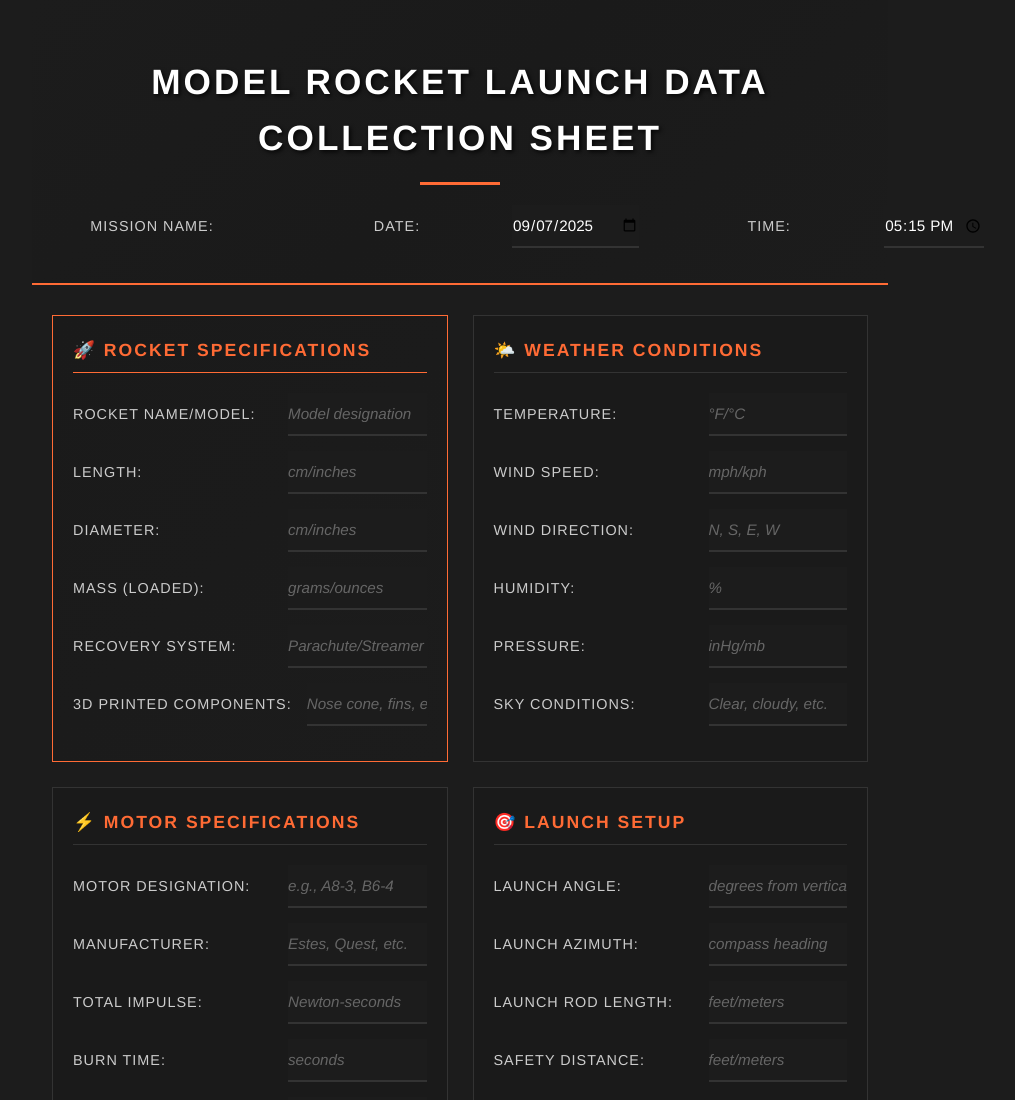
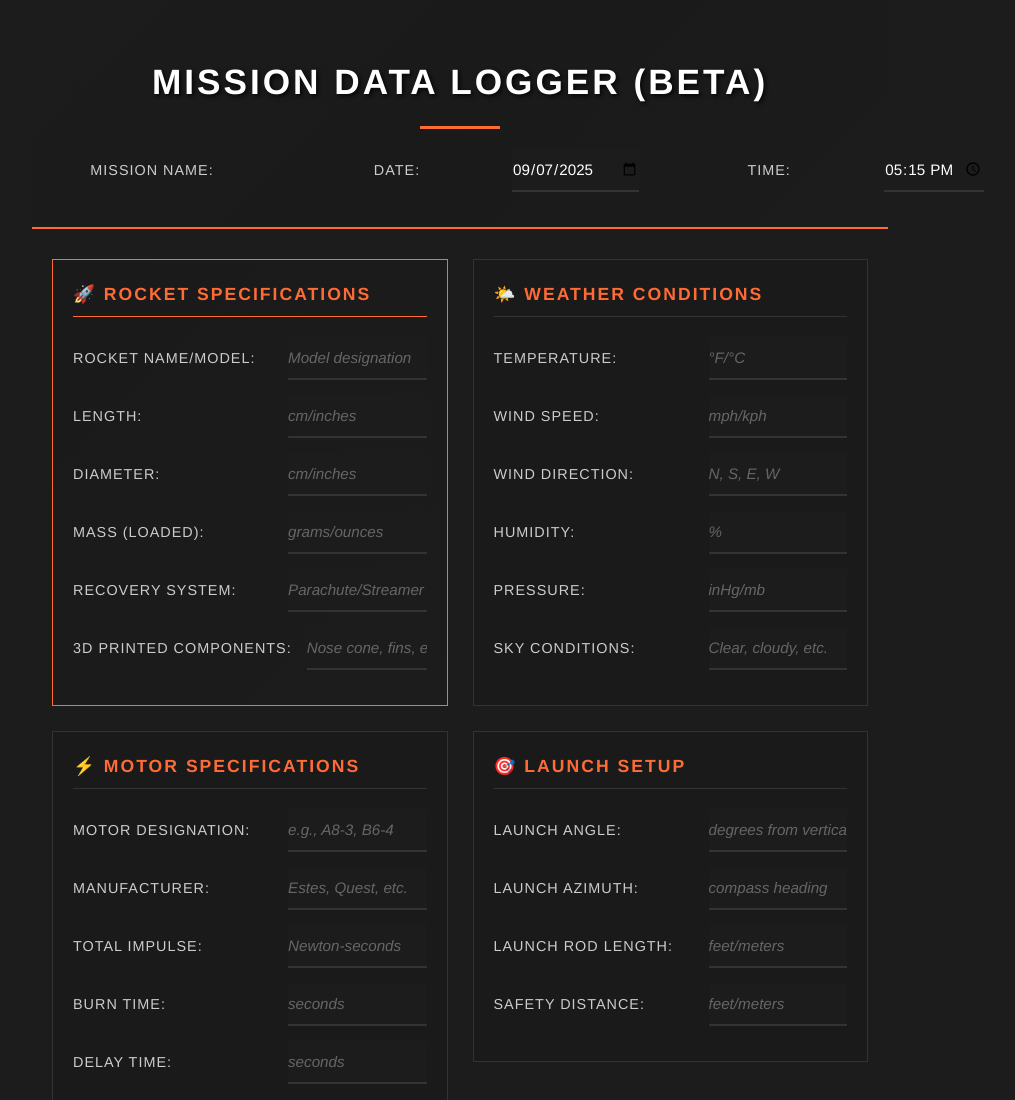
Before and after one commit to btwest/West-Tek-Solutions-Website, a website: page report.html in a window 1280 px wide. Shown: the top 1100 px of the page, without its empty margins (180-1195 px from the left). Drawn offline with Linux system fonts and the light colour scheme.

Commit message:
Updated Mission Data Logger Header

```diff
--- a/report.html
+++ b/report.html
@@ -348,7 +348,7 @@
 </head>
 <body>
     <div class="header">
-        <h1>Model Rocket Launch Data Collection Sheet</h1>
+        <h1>Mission Data Logger (BETA)</h1>
         <div class="field-row">
             <span class="field-label">Mission Name:</span>
             <input type="text" class="field-input" placeholder="Enter mission designation">
```
